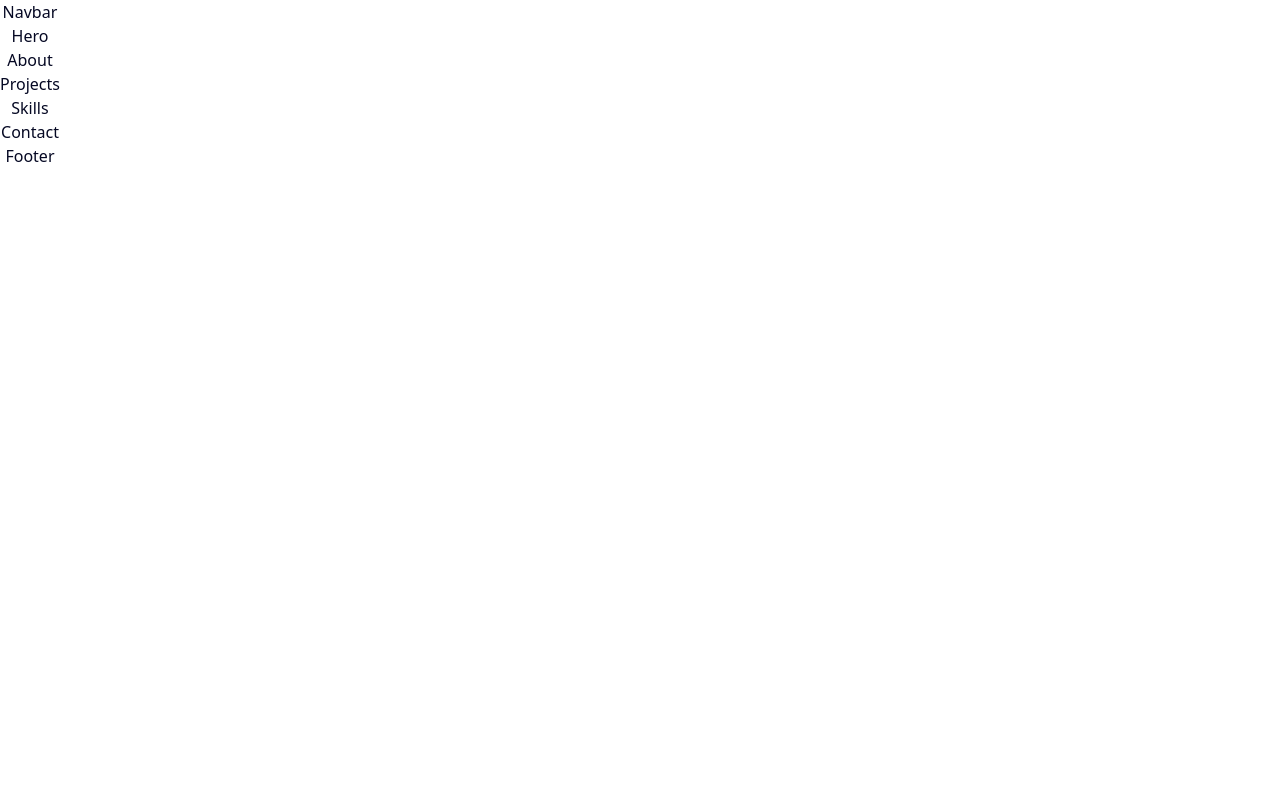
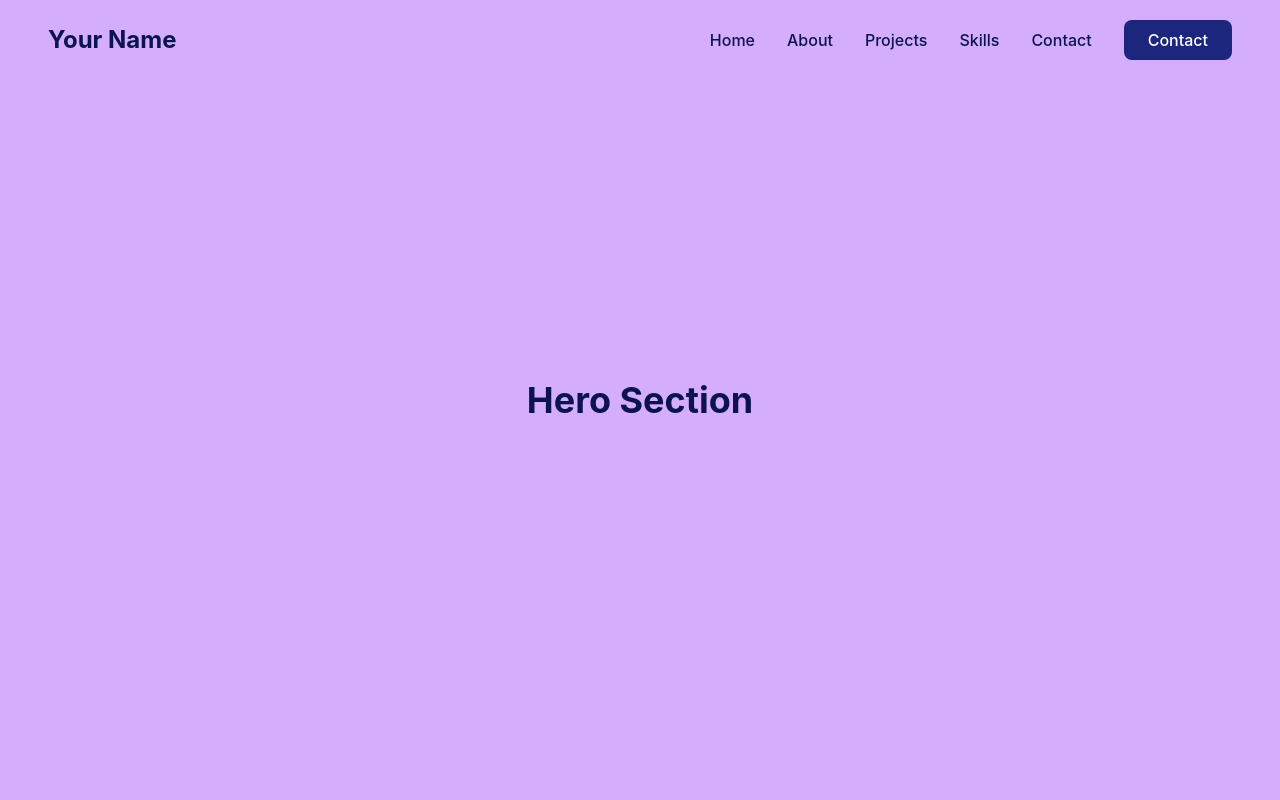
Before and after one commit to cheshirekate8/cheshirekate8.github.io, a React (Vite) app: page / in a window 1280 px wide. Shown: the top 800 px of the page. Built offline with nearby package versions, Linux system fonts and the light colour scheme.

Commit message:
basic navbar and section placeholders

```diff
--- a/package.json
+++ b/package.json
@@ -15,7 +15,7 @@
   },
   "dependencies": {
     "@types/node": "^24.3.1",
-    "framer-motion": "^12.23.12",
+    "framer-motion": "^12.23.24",
     "lucide-react": "^0.542.0",
     "prettier": "^3.6.2",
     "react": "^19.1.1",
--- a/src/App.jsx
+++ b/src/App.jsx
@@ -1,4 +1,3 @@
-import "./App.css";
 import Navbar from "./components/layout/Navbar";
 import Hero from "./components/sections/Hero";
 import About from "./components/sections/About";
@@ -9,14 +8,24 @@ import Footer from "./components/layout/Footer";
 
 function App() {
   return (
-    <div className="App">
+    <div className="min-h-screen bg-white dark:bg-blue-black">
       <Navbar />
       <main>
-        <Hero />
-        <About />
-        <Projects />
-        <Skills />
-        <Contact />
+        <section id="hero">
+          <Hero />
+        </section>
+        <section id="about">
+          <About />
+        </section>
+        <section id="projects">
+          <Projects />
+        </section>
+        <section id="skills">
+          <Skills />
+        </section>
+        <section id="contact">
+          <Contact />
+        </section>
       </main>
       <Footer />
     </div>
--- a/src/components/layout/Footer.tsx
+++ b/src/components/layout/Footer.tsx
@@ -1,5 +1,11 @@
 import React from "react";
 
-export default function Footer() {
-  return <footer>Footer</footer>;
-}
+const Footer = () => {
+  return (
+    <footer className="bg-blue-black text-lav-white py-8 text-center">
+      <p>Footer</p>
+    </footer>
+  );
+};
+
+export default Footer;
--- a/src/components/layout/Navbar.tsx
+++ b/src/components/layout/Navbar.tsx
@@ -1,5 +1,150 @@
-import React from "react";
+import { useState, useEffect } from "react";
+import { motion, AnimatePresence } from "framer-motion";
+import { navLinks } from "../../data/navigation";
 
-export default function Navbar() {
-  return <nav>Navbar</nav>;
-}
+const Navbar = () => {
+  const [isOpen, setIsOpen] = useState(false);
+  const [isScrolled, setIsScrolled] = useState(false);
+
+  // Detect scroll to change navbar style
+  useEffect(() => {
+    const handleScroll = () => {
+      setIsScrolled(window.scrollY > 20);
+    };
+    window.addEventListener("scroll", handleScroll);
+    return () => window.removeEventListener("scroll", handleScroll);
+  }, []);
+
+  // Smooth scroll handler
+  const handleClick = (
+    e: React.MouseEvent<HTMLAnchorElement>,
+    href: string,
+  ) => {
+    e.preventDefault();
+    const element = document.querySelector(href);
+    if (element) {
+      const offset = 80; // Height of navbar
+      const elementPosition = element.getBoundingClientRect().top;
+      const offsetPosition = elementPosition + window.pageYOffset - offset;
+
+      window.scrollTo({
+        top: offsetPosition,
+        behavior: "smooth",
+      });
+      setIsOpen(false); // Close mobile menu after click
+    }
+  };
+
+  return (
+    <motion.nav
+      initial={{ y: -100 }}
+      animate={{ y: 0 }}
+      transition={{ duration: 0.5 }}
+      className={`fixed top-0 left-0 right-0 z-50 transition-all duration-300 ${
+        isScrolled
+          ? "bg-white/90 dark:bg-blue-black/90 backdrop-blur-md shadow-lg"
+          : "bg-transparent"
+      }`}
+    >
+      <div className="max-w-7xl mx-auto px-6 md:px-8 lg:px-12">
+        <div className="flex items-center justify-between h-20">
+          {/* Logo/Name */}
+          <motion.a
+            href="#hero"
+            onClick={(e) => handleClick(e, "#hero")}
+            className="text-2xl font-bold text-navy dark:text-lavender hover:text-royal dark:hover:text-purple transition-colors"
+            whileHover={{ scale: 1.05 }}
+            whileTap={{ scale: 0.95 }}
+          >
+            Your Name
+          </motion.a>
+
+          {/* Desktop Navigation */}
+          <div className="hidden md:flex items-center space-x-8">
+            {navLinks.map((link) => (
+              <a
+                key={link.href}
+                href={link.href}
+                onClick={(e) => handleClick(e, link.href)}
+                className="text-navy dark:text-lav-white hover:text-royal dark:hover:text-lavender transition-colors font-medium"
+              >
+                {link.label}
+              </a>
+            ))}
+            <a
+              href="#contact"
+              onClick={(e) => handleClick(e, "#contact")}
+              className="bg-royal hover:bg-navy dark:bg-purple dark:hover:bg-royal text-white px-6 py-2 rounded-lg font-medium transition-colors"
+            >
+              Contact
+            </a>
+          </div>
+
+          {/* Mobile Menu Button */}
+          <button
+            onClick={() => setIsOpen(!isOpen)}
+            className="md:hidden text-navy dark:text-lav-white focus:outline-none"
+            aria-label="Toggle menu"
+          >
+            <svg
+              className="w-6 h-6"
+              fill="none"
+              strokeLinecap="round"
+              strokeLinejoin="round"
+              strokeWidth="2"
+              viewBox="0 0 24 24"
+              stroke="currentColor"
+            >
+              {isOpen ? (
+                <path d="M6 18L18 6M6 6l12 12" />
+              ) : (
+                <path d="M4 6h16M4 12h16M4 18h16" />
+              )}
+            </svg>
+          </button>
+        </div>
+      </div>
+
+      {/* Mobile Menu */}
+      <AnimatePresence>
+        {isOpen && (
+          <motion.div
+            initial={{ opacity: 0, height: 0 }}
+            animate={{ opacity: 1, height: "auto" }}
+            exit={{ opacity: 0, height: 0 }}
+            transition={{ duration: 0.3 }}
+            className="md:hidden bg-white dark:bg-blue-black border-t border-lavender dark:border-purple"
+          >
+            <div className="px-6 py-4 space-y-4">
+              {navLinks.map((link, index) => (
+                <motion.a
+                  key={link.href}
+                  href={link.href}
+                  onClick={(e) => handleClick(e, link.href)}
+                  className="block text-navy dark:text-lav-white hover:text-royal dark:hover:text-lavender transition-colors font-medium"
+                  initial={{ opacity: 0, x: -20 }}
+                  animate={{ opacity: 1, x: 0 }}
+                  transition={{ delay: index * 0.1 }}
+                >
+                  {link.label}
+                </motion.a>
+              ))}
+              <motion.a
+                href="#contact"
+                onClick={(e) => handleClick(e, "#contact")}
+                className="block bg-royal hover:bg-navy dark:bg-purple dark:hover:bg-royal text-white px-6 py-2 rounded-lg font-medium transition-colors text-center"
+                initial={{ opacity: 0, x: -20 }}
+                animate={{ opacity: 1, x: 0 }}
+                transition={{ delay: navLinks.length * 0.1 }}
+              >
+                Contact
+              </motion.a>
+            </div>
+          </motion.div>
+        )}
+      </AnimatePresence>
+    </motion.nav>
+  );
+};
+
+export default Navbar;
--- a/src/components/sections/About.tsx
+++ b/src/components/sections/About.tsx
@@ -1,3 +1,11 @@
-export default function About() {
-  return <section id="about">About</section>;
-}
+import React from "react";
+
+const About = () => {
+  return (
+    <div className="min-h-screen flex items-center justify-center">
+      <h1 className="text-4xl font-bold text-navy dark:text-lavender">About Section</h1>
+    </div>
+  );
+};
+
+export default About;
--- a/src/components/sections/Contact.tsx
+++ b/src/components/sections/Contact.tsx
@@ -1,3 +1,11 @@
-export default function Contact() {
-  return <section id="contact">Contact</section>;
-}
+import React from "react";
+
+const Contact = () => {
+  return (
+    <div className="min-h-screen flex items-center justify-center bg-lavender dark:bg-navy">
+      <h1 className="text-4xl font-bold text-navy dark:text-lavender">Contact Section</h1>
+    </div>
+  );
+};
+
+export default Contact;
--- a/src/components/sections/Hero.tsx
+++ b/src/components/sections/Hero.tsx
@@ -1,3 +1,11 @@
-export default function Hero() {
-  return <section id="hero">Hero</section>;
-}
+import React from "react";
+
+const Hero = () => {
+  return (
+    <div className="min-h-screen flex items-center justify-center bg-lavender dark:bg-navy">
+      <h1 className="text-4xl font-bold text-navy dark:text-lavender">Hero Section</h1>
+    </div>
+  );
+};
+
+export default Hero;
--- a/src/components/sections/Projects.tsx
+++ b/src/components/sections/Projects.tsx
@@ -1,3 +1,11 @@
-export default function Projects() {
-  return <section id="projects">Projects</section>;
-}
+import React from "react";
+
+const Projects = () => {
+  return (
+    <div className="min-h-screen flex items-center justify-center bg-lavender dark:bg-navy">
+      <h1 className="text-4xl font-bold text-navy dark:text-lavender">Projects Section</h1>
+    </div>
+  );
+};
+
+export default Projects;
--- a/src/components/sections/Skills.tsx
+++ b/src/components/sections/Skills.tsx
@@ -1,3 +1,11 @@
-export default function Skills() {
-  return <section id="skills">Skills</section>;
-}
+import React from "react";
+
+const Skills = () => {
+  return (
+    <div className="min-h-screen flex items-center justify-center">
+      <h1 className="text-4xl font-bold text-navy dark:text-lavender">Skills Section</h1>
+    </div>
+  );
+};
+
+export default Skills;
--- a/src/index.css
+++ b/src/index.css
@@ -2,28 +2,21 @@
 @tailwind components;
 @tailwind utilities;
 
-@custom-variant dark (&:where(.dark, .dark *));
-
-:root {
-  font-family: system-ui, Avenir, Helvetica, Arial, sans-serif;
-  line-height: 1.5;
-  font-weight: 400;
-
-  font-synthesis: none;
-  text-rendering: optimizeLegibility;
-  -webkit-font-smoothing: antialiased;
-  -moz-osx-font-smoothing: grayscale;
-}
-
 /* Smooth scrolling */
 html {
   scroll-behavior: smooth;
-  scroll-padding-top: 80px; /* Adjust based on navbar height */
+  scroll-padding-top: 80px;
 }
 
 /* Base styles */
 body {
   @apply bg-white dark:bg-blue-black text-blue-black dark:text-lav-white transition-colors duration-300;
+  margin: 0;
+  font-family:
+    -apple-system, BlinkMacSystemFont, "Segoe UI", "Roboto", "Oxygen", "Ubuntu",
+    "Cantarell", "Fira Sans", "Droid Sans", "Helvetica Neue", sans-serif;
+  -webkit-font-smoothing: antialiased;
+  -moz-osx-font-smoothing: grayscale;
 }
 
 /* Selection color */
```
Also changed, not shown: 1 other file (tests, documents, lock files or other folders).
